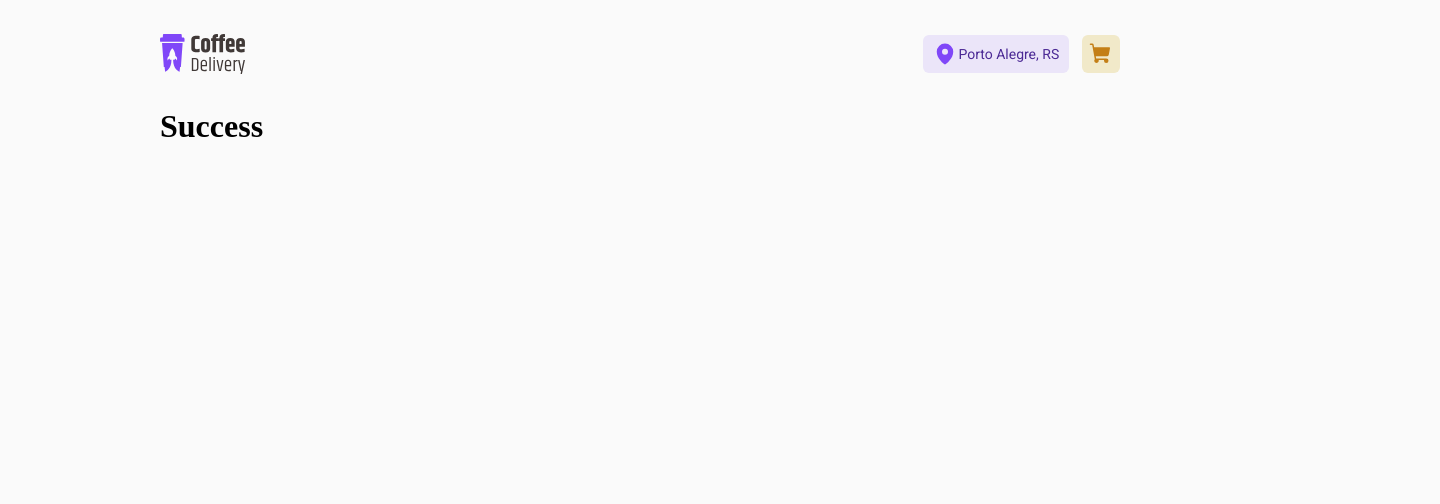
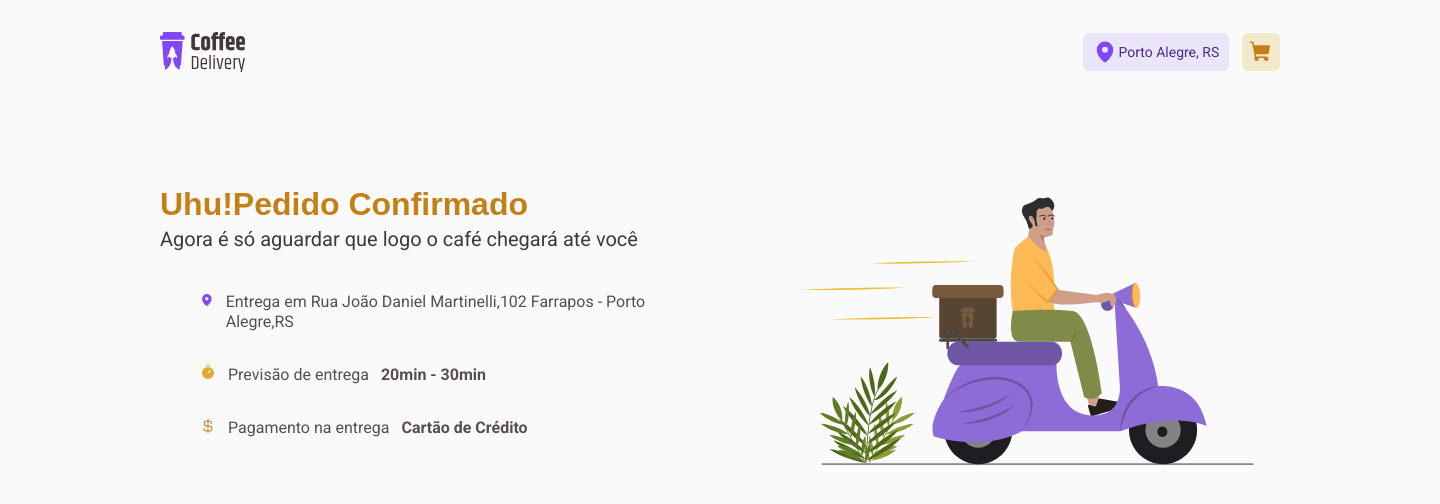
Before and after one commit to yujiarima17/coffe_delivery_react, a React (Vite) app: page /success in a window 1280 px wide. Shown: the top 504 px of the page, 1440 px wide, since content can reach past the window. Built offline with nearby package versions, Linux system fonts and the light colour scheme; a web font is replaced by a local one.

Commit message:
checkout page done

```diff
--- a/src/components/Header/styles.ts
+++ b/src/components/Header/styles.ts
@@ -2,7 +2,9 @@ import styled from 'styled-components'
 
 export const HeaderContainer = styled.header`
   display: flex;
-  height: 108px;
+  width: 100%;
+  padding-top: 32px;
+  padding-bottom: 32px;
   align-items: center;
   justify-content: space-between;
   div.info-bar {
--- a/src/layouts/DefaultLayout/styles.ts
+++ b/src/layouts/DefaultLayout/styles.ts
@@ -1,9 +1,10 @@
 import styled from 'styled-components'
 
 export const LayoutContainer = styled.div`
-  max-width: 90rem;
+  width: 90rem;
   margin: 0 auto;
   display: flex;
+  align-items: center;
   flex-direction: column;
   padding: 0 10rem;
 `
--- a/src/pages/Checkout/styles.ts
+++ b/src/pages/Checkout/styles.ts
@@ -2,6 +2,7 @@ import styled from 'styled-components'
 
 export const CheckoutContainer = styled.div`
   display: grid;
+  margin-top: 3rem;
   grid-column-gap: 1rem;
   grid-template-columns: 640px 1fr;
   .sub-container {
--- a/src/pages/Home/components/CoffeList/components/CoffeCard/index.tsx
+++ b/src/pages/Home/components/CoffeList/components/CoffeCard/index.tsx
@@ -1,5 +1,7 @@
 import { CoffeCardInfo, CoffeCardContainer, CoffeCardBuy } from './styles'
 import { coffeProps } from '../../../../../../data/cafes'
+import { ShoppingCartSimple } from 'phosphor-react'
+import { Input } from '../../../../../../components/Input'
 export function CoffeCard({
   id,
   tag,
@@ -29,6 +31,13 @@ export function CoffeCard({
         <div className="coffePrice">
           R$ <span className="coffePriceAmount">{price}</span>
         </div>
+        <div className="actions">
+          <Input />
+
+          <span>
+            <ShoppingCartSimple size={24} color="#FFFFFF" weight="fill" />
+          </span>
+        </div>
       </CoffeCardBuy>
     </CoffeCardContainer>
   )
--- a/src/pages/Home/components/CoffeList/components/CoffeCard/styles.ts
+++ b/src/pages/Home/components/CoffeList/components/CoffeCard/styles.ts
@@ -57,16 +57,36 @@ export const CoffeCardBuy = styled.div`
   display: flex;
   flex: 1;
   justify-content: flex-end;
+  align-items: center;
   gap: 1rem;
   div.coffePrice {
     display: flex;
     color: ${(props) => props.theme['base-text']};
     font: ${(props) => props.theme.font['Text S']};
     justify-content: center;
-    align-items: center;
+    align-items: baseline;
     gap: 0.2rem;
     span.coffePriceAmount {
       font: ${(props) => props.theme.font['Title M']};
+      color: ${(props) => props.theme['base-text']};
+    }
+  }
+  div.actions {
+    display: flex;
+    justify-content: center;
+    align-items: center;
+    width: 118px;
+    height: 38px;
+    gap: 0.5rem;
+    span {
+      display: flex;
+      justify-content: center;
+      width: 38px;
+      height: 38px;
+      align-items: center;
+      background: ${(props) => props.theme['purple-dark']};
+      color: ${(props) => props.theme.white};
+      border-radius: 8px;
     }
   }
 `
--- /dev/null
+++ b/src/pages/Success/components/OrderInfo/index.tsx
@@ -0,0 +1,22 @@
+import { Info, OrderInfoContainer } from './styles'
+import { CurrencyDollar, MapPin, Timer } from 'phosphor-react'
+export function OrderInfo() {
+  return (
+    <OrderInfoContainer>
+      <Info>
+        <MapPin weight="fill" color="#8047F8" />
+        Entrega em Rua João Daniel Martinelli,102 Farrapos - Porto Alegre,RS
+      </Info>
+      <Info>
+        <Timer weight="fill" color="#DBAC2C" />
+        Previsão de entrega
+        <span className="importantInfo">20min - 30min</span>
+      </Info>
+      <Info>
+        <CurrencyDollar weight="fill" color="#C47F17" />
+        Pagamento na entrega
+        <span className="importantInfo">Cartão de Crédito</span>
+      </Info>
+    </OrderInfoContainer>
+  )
+}
--- /dev/null
+++ b/src/pages/Success/components/OrderInfo/styles.ts
@@ -0,0 +1,22 @@
+import styled from 'styled-components'
+
+export const OrderInfoContainer = styled.div`
+  display: flex;
+  flex-direction: column;
+  gap: 32px;
+  padding: 40px;
+  width: 32.875rem;
+  flex: 1;
+  justify-content: start;
+`
+
+export const Info = styled.div`
+  display: flex;
+  gap: 12px;
+  color: ${(props) => props.theme['base-text']};
+  overflow-wrap: break-word;
+  font: ${(props) => props.theme.font['Text M-Regular']};
+  span.importantInfo {
+    font: ${(props) => props.theme.font['Text M-Bold']};
+  }
+`
--- a/src/pages/Success/index.tsx
+++ b/src/pages/Success/index.tsx
@@ -1,3 +1,26 @@
+// eslint-disable-next-line import/no-absolute-path
+import DeliveryIllustration from '/src/assets/delivery_illustration.svg'
+
+import {
+  SucessContainer,
+  SucessContainerHeader,
+  SucessInfoContainer,
+} from './styles'
+import { OrderInfo } from './components/OrderInfo'
+
 export function Success() {
-  return <h1> Success</h1>
+  return (
+    <SucessContainer>
+      <SucessInfoContainer>
+        <SucessContainerHeader>
+          <div className="title">Uhu!Pedido Confirmado</div>
+          <div className="subtitle">
+            Agora é só aguardar que logo o café chegará até você
+          </div>
+        </SucessContainerHeader>
+        <OrderInfo></OrderInfo>
+      </SucessInfoContainer>
+      <img src={DeliveryIllustration} alt="" />
+    </SucessContainer>
+  )
 }
--- a/src/pages/Success/styles.ts
+++ b/src/pages/Success/styles.ts
@@ -0,0 +1,22 @@
+import styled from 'styled-components'
+export const SucessContainer = styled.div`
+  display: flex;
+  width: 100%;
+  margin-top: 5rem;
+  justify-content: space-between;
+`
+export const SucessContainerHeader = styled.header`
+  div.title {
+    color: ${(props) => props.theme['yellow-dark']};
+    font: ${(props) => props.theme.font['Title L']};
+  }
+  div.subtitle {
+    color: ${(props) => props.theme['base-subtitle']};
+    font: ${(props) => props.theme.font['Text L-Regular']};
+  }
+`
+export const SucessInfoContainer = styled.header`
+  display: flex;
+  flex-direction: column;
+  justify-content: start;
+`
--- a/src/styles/themes/default.ts
+++ b/src/styles/themes/default.ts
@@ -18,6 +18,7 @@ export const defaultTheme = {
   'purple-dark': '#4B2995',
   purple: '#8047F8',
   'purple-light': '#EBE5F9',
+
   font: {
     'Title XL': 'bolder 48px/130% Baloo2, sans-serif',
     'Title L': 'bolder 32px/130% Baloo2, sans-serif',
```
